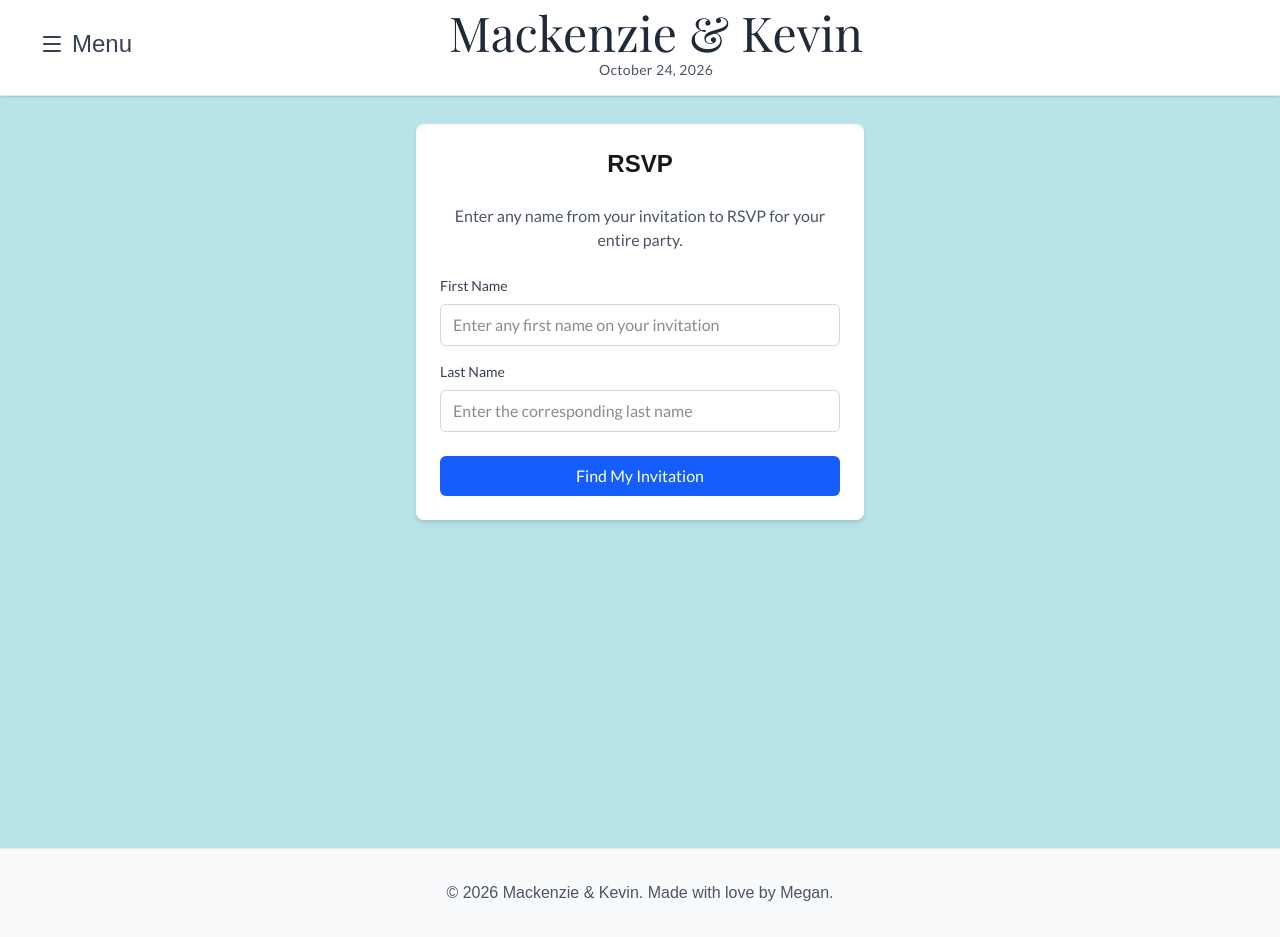
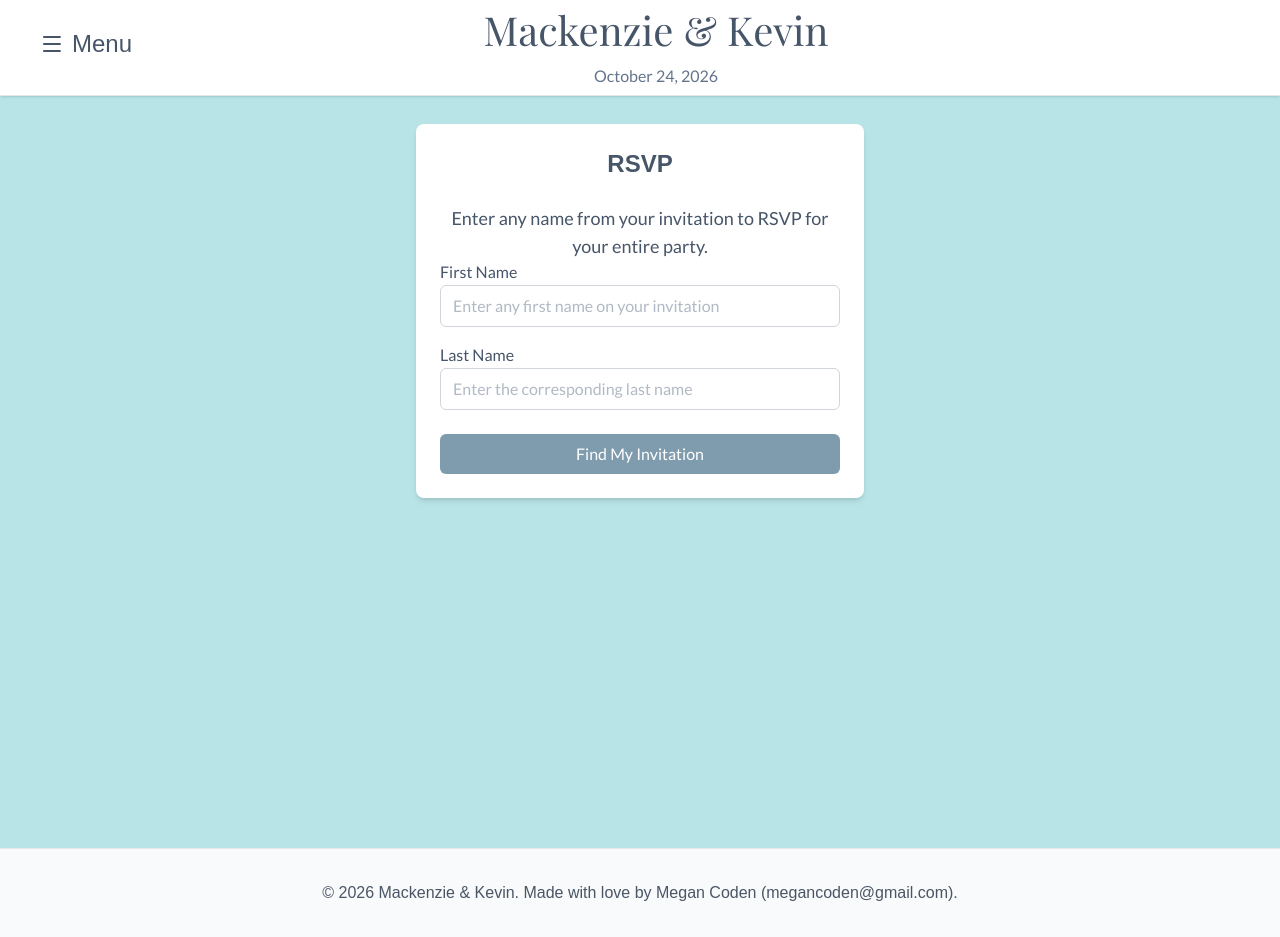
Before and after one commit to megancoden/mackenzie-and-kevin-wedding, a Next.js app: page /rsvp in a window 1280 px wide. Built offline with nearby package versions, Linux system fonts and the light colour scheme; a web font is replaced by a local one.

Commit message:
updating styling

```diff
--- a/src/app/components/Header.tsx
+++ b/src/app/components/Header.tsx
@@ -15,8 +15,6 @@ export default function Header() {
     { href: "/rsvp", label: "RSVP" },
     { href: "/registry", label: "Registry" },
     { href: "/photos", label: "Photos" },
-    // { href: "/travel", label: "Travel" },
-    // { href: "/contact", label: "Contact" },
   ];
 
   const openMenu = () => {
@@ -31,7 +29,6 @@ export default function Header() {
   return (
     <>
   <header className="bg-white shadow-sm border-b border-gray-200 fixed top-0 left-0 w-full z-50" style={{ height: '96px', minHeight: '96px', paddingBottom: '8px'}}>
-        {/* <div className="max-w-6xl mx-auto px-4 sm:px-6 lg:px-8"> */}
           <div className="flex items-center h-full relative">
             {/* Menu Button - Pinned to Left */}
             <div className="flex-shrink-0 flex items-center justify-start" style={{ minWidth: '48px', paddingLeft: '32px', height: '100%' }}>
@@ -39,7 +36,7 @@ export default function Header() {
                 <button
                   type="button"
                   onClick={openMenu}
-                  className="p-2 rounded-md text-gray-700 hover:text-pink-600 hover:bg-gray-50 focus:outline-none focus:ring-2 focus:ring-pink-500 transition-colors"
+                  className="p-2 rounded-md text-[var(--wedding-secondary-dark)] hover:text-[var(--wedding-primary-dark)] hover:bg-gray-50 focus:outline-none focus:ring-2 focus:ring-[var(--wedding-primary-dark)] transition-colors"
                   aria-label="Toggle menu"
                   title="Menu"
                 >
@@ -60,10 +57,10 @@ export default function Header() {
                 className="block"
                 onClick={closeMenu}
               >
-                <h1 className="font-playfair text-4xl md:text-5xl text-gray-800 hover:text-pink-600 transition-colors">
+                <h1 className="header-title hover:!text-[var(--wedding-primary-dark)] transition-colors">
                   Mackenzie & Kevin
                 </h1>
-                <p className="font-lato text-sm text-gray-600 mt-1 tracking-wide" style={{ textAlign: 'center', paddingLeft: '32px', paddingRight: '32px' }}>
+                <p className="header-subtitle">
                   October 24, 2026
                 </p>
               </Link>
@@ -72,15 +69,6 @@ export default function Header() {
             <div style={{ width: '108px', paddingLeft: '32px', height: '100%' }}></div>
           </div>
       </header>
-
-      {/* Overlay */}
-      {/* {isMenuOpen && (
-        <div
-          className="fixed inset-0 bg-black bg-opacity-50 z-40 transition-opacity"
-          style={{ top: '96px' }}
-          onClick={closeMenu}
-        />
-      )} */}
 
       {/* Sidebar - Slides in from Left */}
       {isMenuOpen && (
@@ -91,7 +79,7 @@ export default function Header() {
               <h2 className="font-playfair text-2xl text-gray-800">Menu</h2>
               <button
                 onClick={closeMenu}
-                className="p-2 rounded-md text-gray-700 hover:text-pink-600 hover:bg-gray-50 focus:outline-none focus:ring-2 focus:ring-pink-500"
+                className="p-2 rounded-md text-wedding-secondary-dark hover:!text-[var(--wedding-primary-dark)] hover:bg-gray-50 focus:outline-none focus:ring-2 focus:ring-[var(--wedding-primary-dark)]"
                 aria-label="Close menu"
               >
                 <X className="h-6 w-6" />
@@ -107,8 +95,8 @@ export default function Header() {
                   onClick={closeMenu}
                   className={`block px-4 py-3 rounded-lg font-lato text-lg transition-colors ${
                     pathname === item.href
-                      ? "text-pink-600 bg-pink-50 border-l-4 border-pink-600"
-                      : "text-gray-700 hover:text-pink-600 hover:bg-gray-50"
+                      ? "text-wedding-primary-dark bg-wedding-primary-light border-l-4 border-wedding-primary"
+                      : "text-wedding-secondary-dark hover:!text-[var(--wedding-primary-dark)] hover:bg-gray-50"
                   }`}
                 >
                   {item.label}
--- a/src/app/globals.css
+++ b/src/app/globals.css
@@ -12,6 +12,55 @@
 :root {
   --background: #b8e4e8;
   --foreground: #171717;
+  --wedding-primary: #b8e4e8;
+    /* Pink-500 */
+    --wedding-primary-light: #d9e2e2;
+    /* Pink-50 */
+    --wedding-primary-dark: #7f9cae;
+    /* Pink-700 */
+    --wedding-secondary: #64748b;
+    /* Slate-500 */
+    --wedding-secondary-dark: #475569;
+    /* Slate-700 */
+
+    --wedding-accent: #f1f5f9;
+    /* Slate-100 */
+}
+
+.header-title {
+  font-family: var(--font-playfair), serif;
+  font-size: 2.5rem;
+  color: var(--wedding-secondary-dark);
+}
+
+.header-subtitle {
+  font-family: var(--font-lato), sans-serif;
+  font-size: text-sm;
+  color: var(--wedding-secondary);
+  margin-top: 0.25rem;
+  text-align: center;
+  padding-left: 2rem;
+  padding-right: 2rem;
+}
+
+.text-wedding-primary-dark {
+  color: var(--wedding-primary-dark) !important;
+}
+
+.text-wedding-secondary-dark {
+  color: var(--wedding-secondary-dark) !important;
+}
+
+.bg-wedding-primary {
+  background-color: var(--wedding-primary) !important;
+}
+
+.bg-wedding-primary-dark {
+  background-color: var(--wedding-primary-dark) !important;
+}
+
+.border-wedding-primary {
+  border-color: var(--wedding-primary) !important;
 }
 
 @theme inline {
@@ -20,21 +69,6 @@
   --font-sans: var(--font-geist-sans);
   --font-mono: var(--font-geist-mono);
   --font-script: var(--font-dancing-script);
-}
-
-@media (prefers-color-scheme: dark) {
-  :root {
-    --background: #0a0a0a;
-    --foreground: #ededed;
-      --wedding-primary: #ec4899;
-        /* Pink-500 */
-        --wedding-primary-light: #fdf2f8;
-        /* Pink-50 */
-        --wedding-secondary: #64748b;
-        /* Slate-500 */
-        --wedding-accent: #f1f5f9;
-        /* Slate-100 */
-  }
 }
 
 body {
@@ -47,3 +81,20 @@ body {
 .menu-open {
   overflow: hidden;
 }
+
+.rsvp-header-text {
+  font-family: var(--font-lato),
+    sans-serif;
+  font-size: text-sm;
+  color: var(--wedding-secondary-dark);
+  text-align: center;
+  margin-bottom: 6;
+}
+
+.rsvp-body-text {
+  font-family: var(--font-lato),
+    sans-serif;
+  font-size: text-sm;
+  color: var(--wedding-secondary);
+  margin-bottom: 6;
+}
--- a/src/app/layout.tsx
+++ b/src/app/layout.tsx
@@ -39,7 +39,7 @@ export default function RootLayout({
         </main>
         <footer className="bg-gray-50 border-t border-gray-200 py-8 mt-12">
           <div className="max-w-6xl mx-auto px-4 text-center text-gray-600">
-            <p>&copy; 2026 Mackenzie & Kevin. Made with love by Megan.</p>
+            <p>&copy; 2026 Mackenzie & Kevin. Made with love by Megan Coden (megancoden@gmail.com).</p>
           </div>
         </footer>
       </body>
--- a/src/app/rsvp/page.tsx
+++ b/src/app/rsvp/page.tsx
@@ -159,15 +159,15 @@ export default function RSVPPage() {
     return (
       <div className="min-h-screen py-12 px-4 background pt-[124px]">
         <div className="max-w-md mx-auto bg-white rounded-lg shadow-md p-6">
-          <h1 className="text-2xl font-bold text-center mb-6">RSVP</h1>
+          <h1 className="text-wedding-secondary-dark text-2xl font-bold text-center mb-6">RSVP</h1>
 
-          <p className="text-gray-600 text-center mb-6 font-lato">
+          <p className="rsvp-header-text text-lg">
             Enter any name from your invitation to RSVP for your entire party.
           </p>
 
           <form onSubmit={handleLookup}>
             <div className="mb-4">
-              <label htmlFor="firstName" className="block text-sm font-medium text-gray-700 mb-2 font-lato">
+              <label htmlFor="firstName" className="rsvp-header-text">
                 First Name
               </label>
               <input
@@ -175,13 +175,13 @@ export default function RSVPPage() {
                 id="firstName"
                 name="firstName"
                 required
-                className="w-full px-3 py-2 border border-gray-300 rounded-md focus:outline-none focus:ring-2 focus:ring-blue-500 font-lato"
+                className="w-full px-3 py-2 border border-gray-300 rounded-md focus:outline-none focus:ring-2 focus:ring-blue-500 rsvp-body-text"
                 placeholder="Enter any first name on your invitation"
               />
             </div>
 
             <div className="mb-6">
-              <label htmlFor="lastName" className="block text-sm font-medium text-gray-700 mb-2 font-lato">
+              <label htmlFor="lastName" className="rsvp-header-text">
                 Last Name
               </label>
               <input
@@ -189,7 +189,7 @@ export default function RSVPPage() {
                 id="lastName"
                 name="lastName"
                 required
-                className="w-full px-3 py-2 border border-gray-300 rounded-md focus:outline-none focus:ring-2 focus:ring-blue-500 font-lato"
+                className="w-full px-3 py-2 border border-gray-300 rounded-md focus:outline-none focus:ring-2 focus:ring-blue-500 rsvp-body-text"
                 placeholder="Enter the corresponding last name"
               />
             </div>
@@ -203,7 +203,7 @@ export default function RSVPPage() {
             <button
               type="submit"
               disabled={loading}
-              className="w-full bg-blue-600 text-white py-2 px-4 rounded-md hover:bg-blue-700 disabled:opacity-50 font-lato"
+              className="w-full bg-wedding-primary-dark text-white py-2 px-4 rounded-md hover:bg-[var(--wedding-primary-light)] hover:text-[var(--wedding-primary-light)] disabled:opacity-50 font-lato"
             >
               {loading ? 'Finding...' : 'Find My Invitation'}
             </button>
```
